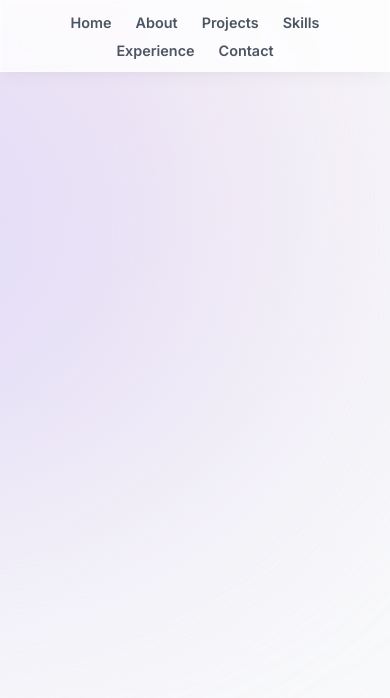
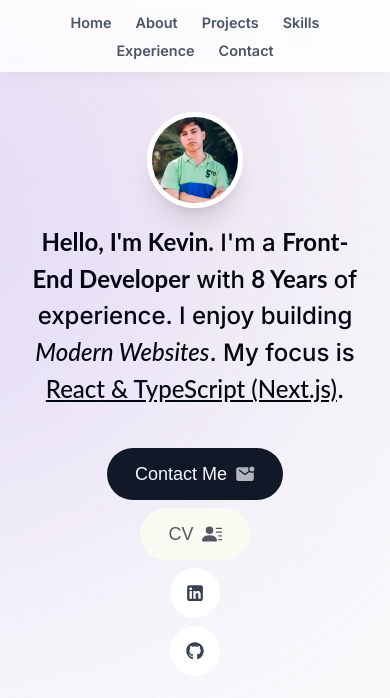
Before and after one commit to Kev-Villegas/portfolio, a Next.js app: page / in a window 390 px wide. Shown: the top 698 px of the page. Built offline with nearby package versions, Linux system fonts and the light colour scheme.

Commit message:
Import the Hero component & adding responsive classes

```diff
--- a/app/page.tsx
+++ b/app/page.tsx
@@ -1,7 +1,9 @@
+import Hero from '@/components/Hero';
+
 export default function Home() {
   return (
-   <main className="">
-
-   </main>
+    <main className='flex flex-col items-center px-4'>
+      <Hero />
+    </main>
   );
 }
```
